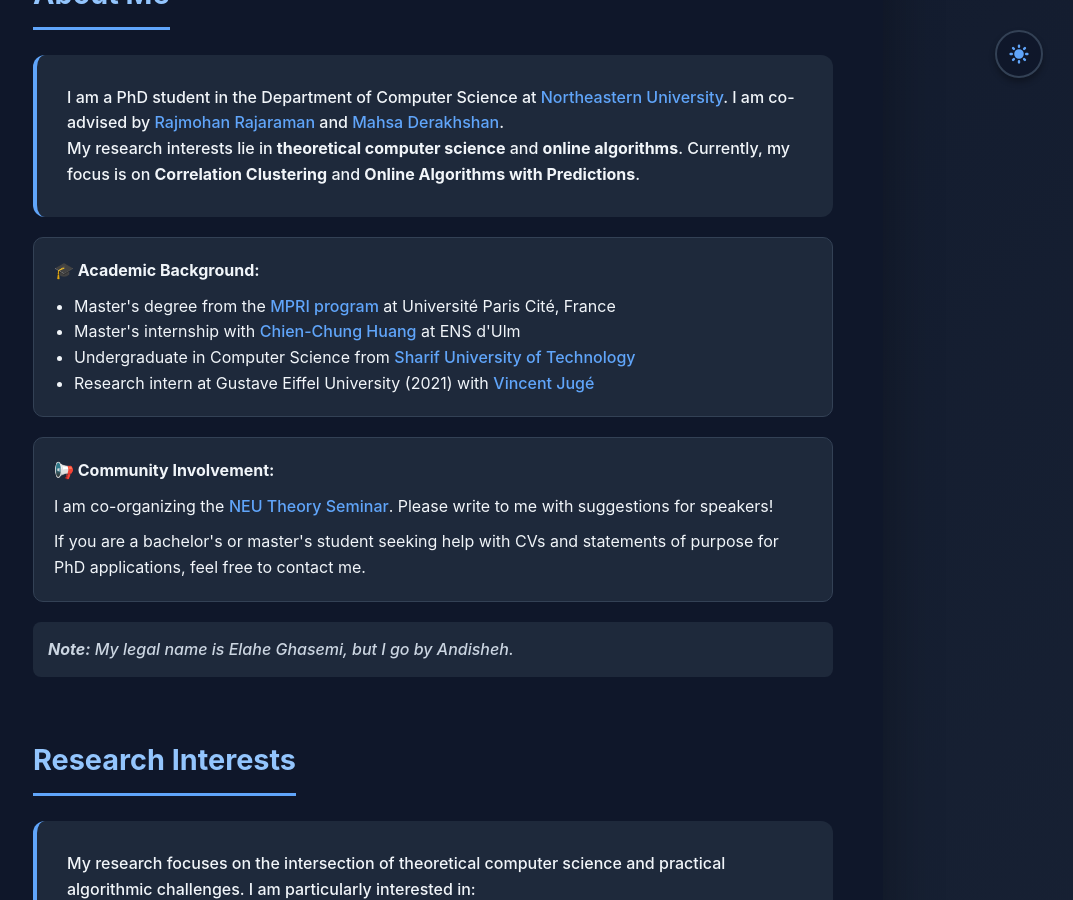
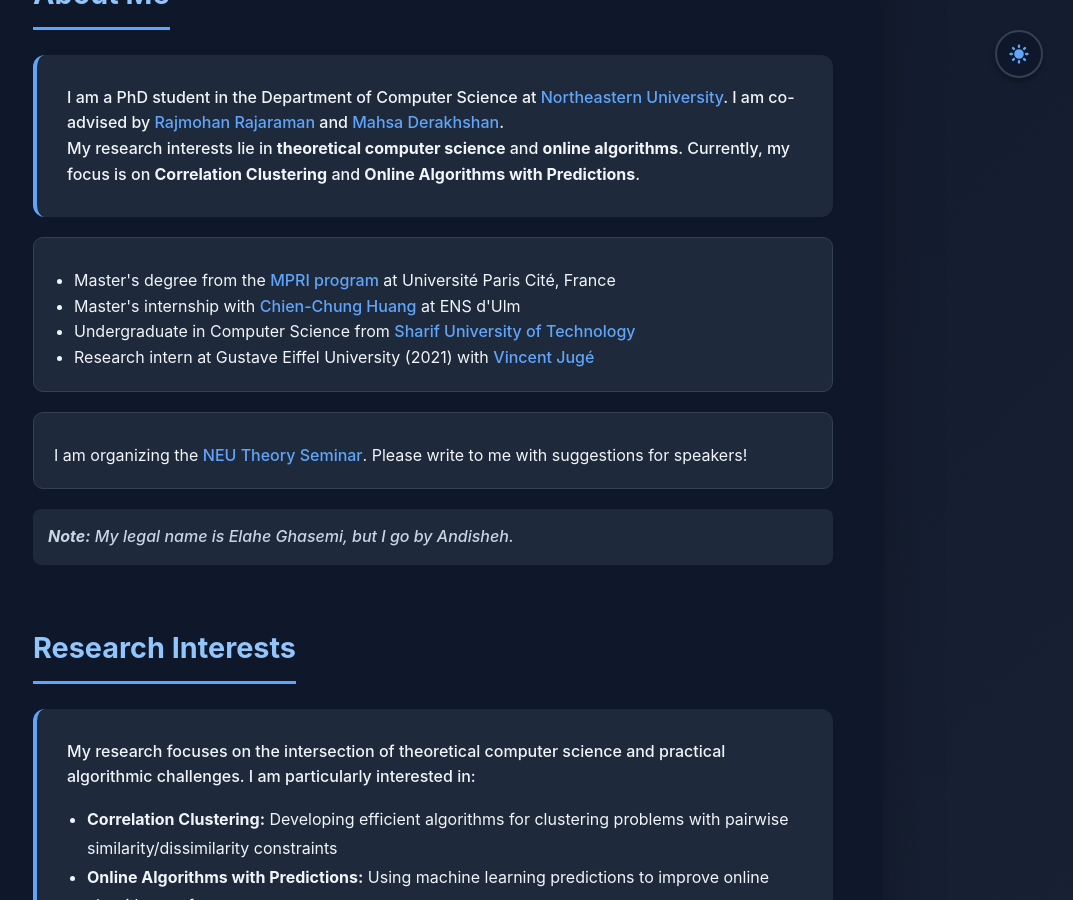
Before and after one commit to andisheGhs/andisheGhs.github.io, a Jekyll site: the page index.html, which Jekyll copies as it is, in a window 1280 px wide and 900 px high, scrolled down 518 px. Shown: the whole window, without its empty margins (207-1280 px from the left). Built offline with Jekyll 4.4.1, drawn with Linux system fonts in a browser that asks for light colours.

Commit message:
make main page simpler

```diff
--- a/index.html
+++ b/index.html
@@ -774,7 +774,7 @@
                 </div>
 
                 <div class="highlight-box">
-                    <p><strong>🎓 Academic Background:</strong></p>
+                    <!-- <p><strong>🎓 Academic Background:</strong></p> -->
                     <ul style="margin-left: 20px; margin-top: 10px;">
                         <li>Master's degree from the <a href="https://wikimpri.dptinfo.ens-cachan.fr/doku.php" target="_blank">MPRI program</a> at Université Paris Cité, France</li>
                         <li>Master's internship with <a href="https://www.di.ens.fr/~cchuang/" target="_blank">Chien-Chung Huang</a> at ENS d'Ulm</li>
@@ -784,10 +784,8 @@
                 </div>
 
                 <div class="highlight-box">
-                    <p><strong>📢 Community Involvement:</strong></p>
-                    <p style="margin-top: 10px;">I am co-organizing the <a href="https://www2.ccs.neu.edu/theory/seminar.html" target="_blank">NEU Theory Seminar</a>. Please write to me with suggestions for speakers!</p>
-                    <p style="margin-top: 10px;">If you are a bachelor's or master's student seeking help with CVs and statements of purpose for PhD applications, feel free to contact me.</p>
-                </div>
+                    <!-- <p><strong>📢 Community Involvement:</strong></p> -->
+                    <p style="margin-top: 10px;">I am organizing the <a href="https://www2.ccs.neu.edu/theory/seminar.html" target="_blank">NEU Theory Seminar</a>. Please write to me with suggestions for speakers!</p>                </div>
 
                 <p class="legal-name">
                     <strong>Note:</strong> My legal name is Elahe Ghasemi, but I go by Andisheh.
```
